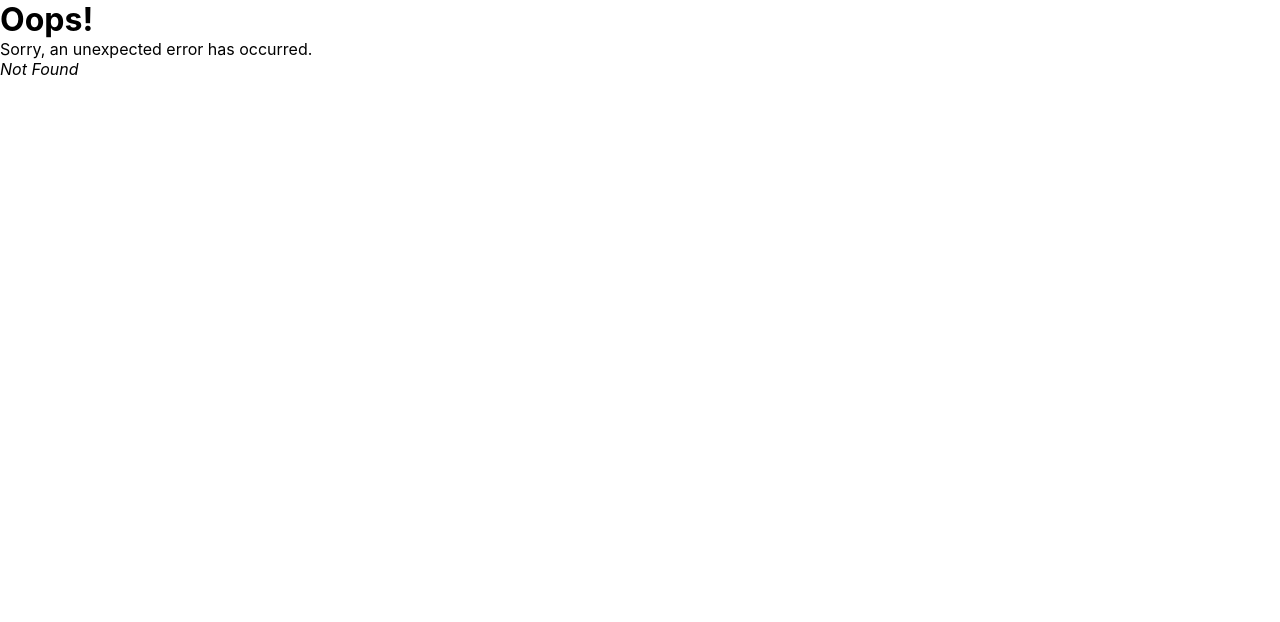
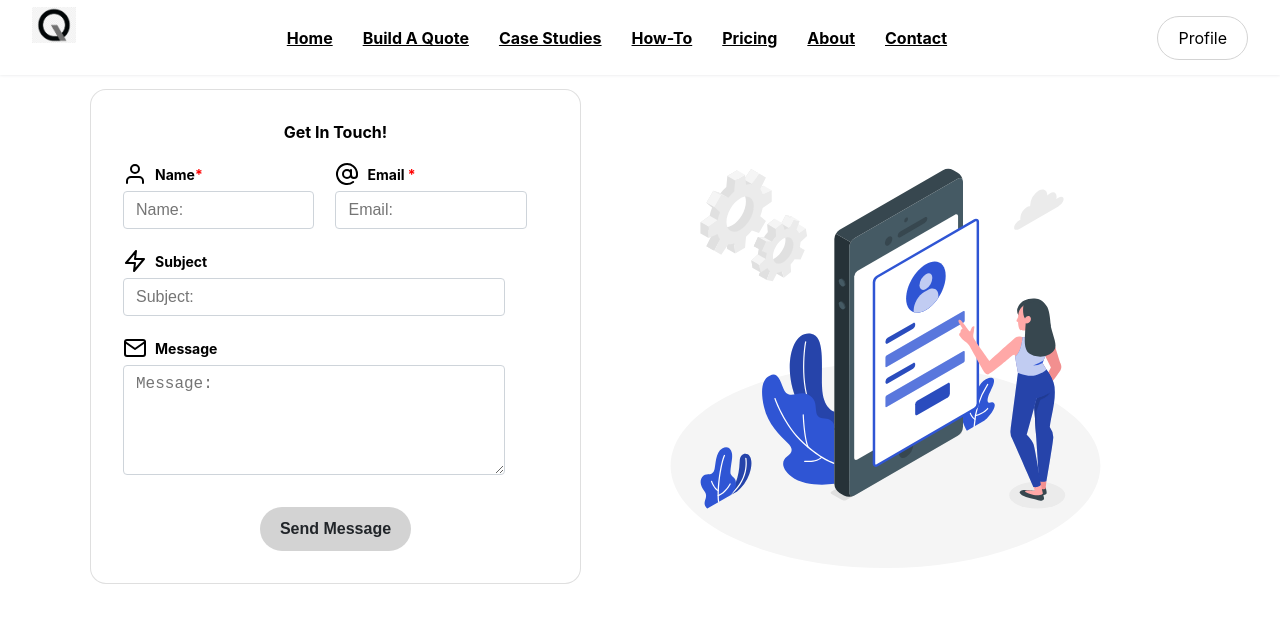
Before and after one commit to cobycobyk/eduquote, a React (Vite) app: page /contact in a window 1280 px wide. Before the commit this address had no page. Shown: the top 622 px of the page. Built offline with nearby package versions, Linux system fonts and the light colour scheme.

Commit message:
contact page

```diff
--- a/src/main.jsx
+++ b/src/main.jsx
@@ -12,6 +12,7 @@ import Navigation from "./routes/Navigation/navigation";
 import HomePage from "./routes/HomePage/HomePage";
 import LoginPage from "./routes/LoginPage/LoginPage";
 import SignupPage from "./routes/SignupPage/SignupPage";
+import ContactPage from "./routes/ContactPage/ContactPage";
 
 const router = createBrowserRouter([
   {
@@ -32,6 +33,10 @@ const router = createBrowserRouter([
           {
             path: "signup",
             element: <SignupPage />
+          },
+          {
+            path: "contact",
+            element: <ContactPage />
           },
           {
             path: "contacts/:contactId",
--- /dev/null
+++ b/src/routes/ContactPage/ContactPage.jsx
@@ -0,0 +1,108 @@
+import React, {useState} from "react"
+import login from "../../assets/images/login/login.svg";
+import * as Icon from "react-feather";
+import { ContactColumnLeft, ContactColumnRight, ContactContainer, ContactImg, ContactRow, FormExButton, FormExColumn } from "./ContactPage.styles";
+import { CardTitlee, FormLabel, Formm, SignupCard, SignupColumn, SignupColumnFull, SignupInput, SignupLabelRow, SignupRow } from "../SignupPage/SignupPage.styles";
+import { Danger } from "../../assets/css/custom.styles";
+
+export default function ContactPage() {
+  const [formData, setFormData] = useState({
+  name: "",
+  email: "",
+  subject: "",
+  comments: ""
+  });
+
+  function handleChange(evt) {
+    setFormData({ ...formData, [evt.target.name]: evt.target.value });
+  };
+
+  const handleSubmit = (evt) => {
+    evt.preventDefault();
+    console.log('submitted');
+  };
+
+  return (
+    <ContactContainer>
+      <ContactRow>
+        <ContactColumnLeft>
+          <SignupCard>
+            <CardTitlee>Get In Touch!</CardTitlee>
+            <Formm onSubmit={handleSubmit}>
+              <SignupRow>
+                <SignupColumn>
+                  <SignupLabelRow>
+                    <Icon.User />
+                    <FormLabel>
+                      Name<Danger>*</Danger>
+                    </FormLabel>
+                  </SignupLabelRow>
+                  <SignupInput
+                    name="name"
+                    id="name"
+                    type="text"
+                    placeholder="Name:"
+                    required
+                  />
+                </SignupColumn>
+                <SignupColumn>
+                  <SignupLabelRow>
+                    <Icon.AtSign />
+                    <FormLabel>
+                      Email <Danger>*</Danger>
+                    </FormLabel>
+                  </SignupLabelRow>
+                  <SignupInput
+                    name="email"
+                    id="email"
+                    type="email"
+                    placeholder="Email:"
+                    required
+                  />
+                </SignupColumn>
+              </SignupRow>
+              <SignupColumnFull>
+                <SignupLabelRow>
+                  <Icon.Zap />
+                  <FormLabel>Subject</FormLabel>
+                </SignupLabelRow>
+                <SignupInput
+                  name="subject"
+                  id="subject"
+                  placeholder="Subject:"
+                  required
+                />
+              </SignupColumnFull>
+              <SignupColumnFull>
+                <SignupLabelRow>
+                  <Icon.Mail />
+                  <FormLabel>Message</FormLabel>
+                </SignupLabelRow>
+                <SignupInput
+                  as="textarea"
+                  name="comments"
+                  id="comments"
+                  rows="4"
+                  placeholder="Message:"
+                />
+              </SignupColumnFull>
+              <FormExColumn>
+                <FormExButton
+                  type="submit"
+                  id="submit"
+                  name="send"
+                  value="Send Message"
+                >
+                  Send Message
+                </FormExButton>
+              </FormExColumn>
+            </Formm>
+          </SignupCard>
+        </ContactColumnLeft>
+        <ContactColumnRight>
+          <ContactImg src={login} alt="contact" />
+        </ContactColumnRight>
+      </ContactRow>
+    </ContactContainer>
+  );
+};
--- /dev/null
+++ b/src/routes/ContactPage/ContactPage.styles.jsx
@@ -0,0 +1,66 @@
+import styled from "styled-components";
+
+export const ContactContainer = styled.div`
+  padding: 0 5.625rem 0 5.625rem;
+  @media only screen and (max-width: 600px) {
+    padding: 0 0 0 0;
+  }
+`;
+export const ContactRow = styled.div`
+  display: flex;
+  justify-content: space-between;
+  @media only screen and (max-width: 600px) {
+    flex-direction: column;
+  }
+`;
+export const ContactColumnLeft = styled.div`
+  display: flex;
+  justify-content: center;
+  align-items: center;
+  @media only screen and (max-width: 600px) {
+    padding: 1rem;
+    width: 100%;
+  }
+`;
+export const ContactColumnRight = styled.div`
+  display: flex;
+  flex-basis: 60%;
+  justify-content: end;
+  align-items: end;
+  @media only screen and (max-width: 600px) {
+    padding: 0 1rem 0 1rem;
+  }
+`;
+export const ContactImg = styled.img`
+  max-width: 100%;
+  height: auto;
+  margin-top: 1.5rem;
+  padding: 40px 0 0 0;
+`;
+export const FormExColumn = styled.div`
+  display: flex;
+  flex-direction: column;
+  align-items: center;
+  margin-top: 0.5rem;
+`;
+export const FormExButton = styled.button`
+  border-radius: 30px;
+  border: none;
+  padding: 10px 20px;
+  display: inline-block;
+  font-weight: bold;
+  line-height: 1.5;
+  color: #212529;
+  text-align: center;
+  vertical-align: middle;
+  cursor: pointer;
+  font-size: 1rem;
+  background-color: lightgrey;
+  margin-top: 0.5rem;
+  margin-bottom: 0.05rem;
+
+  :hover {
+    color: white;
+    background-color: orange;
+  }
+`;
--- a/src/routes/LoginPage/LoginPage.jsx
+++ b/src/routes/LoginPage/LoginPage.jsx
@@ -128,7 +128,7 @@ export default function LoginPage() {
               <SignupColumnFull>
                 <TextDivider>or</TextDivider>
                 <h6>Don't have an account?</h6>
-                <RegisterExtraLink to="/signup" >
+                <RegisterExtraLink to="/signup">
                   Sign Up
                 </RegisterExtraLink>
               </SignupColumnFull>
```
